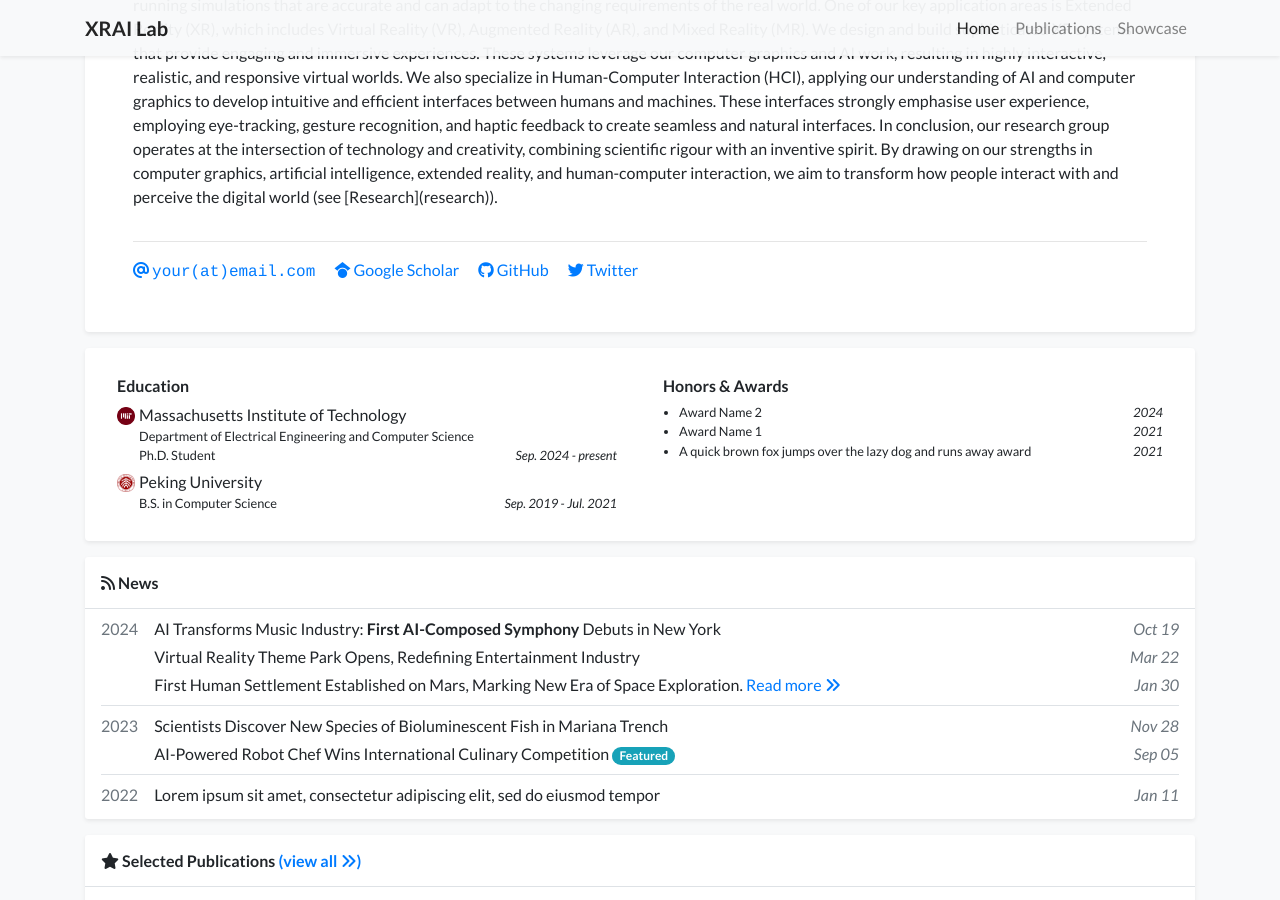
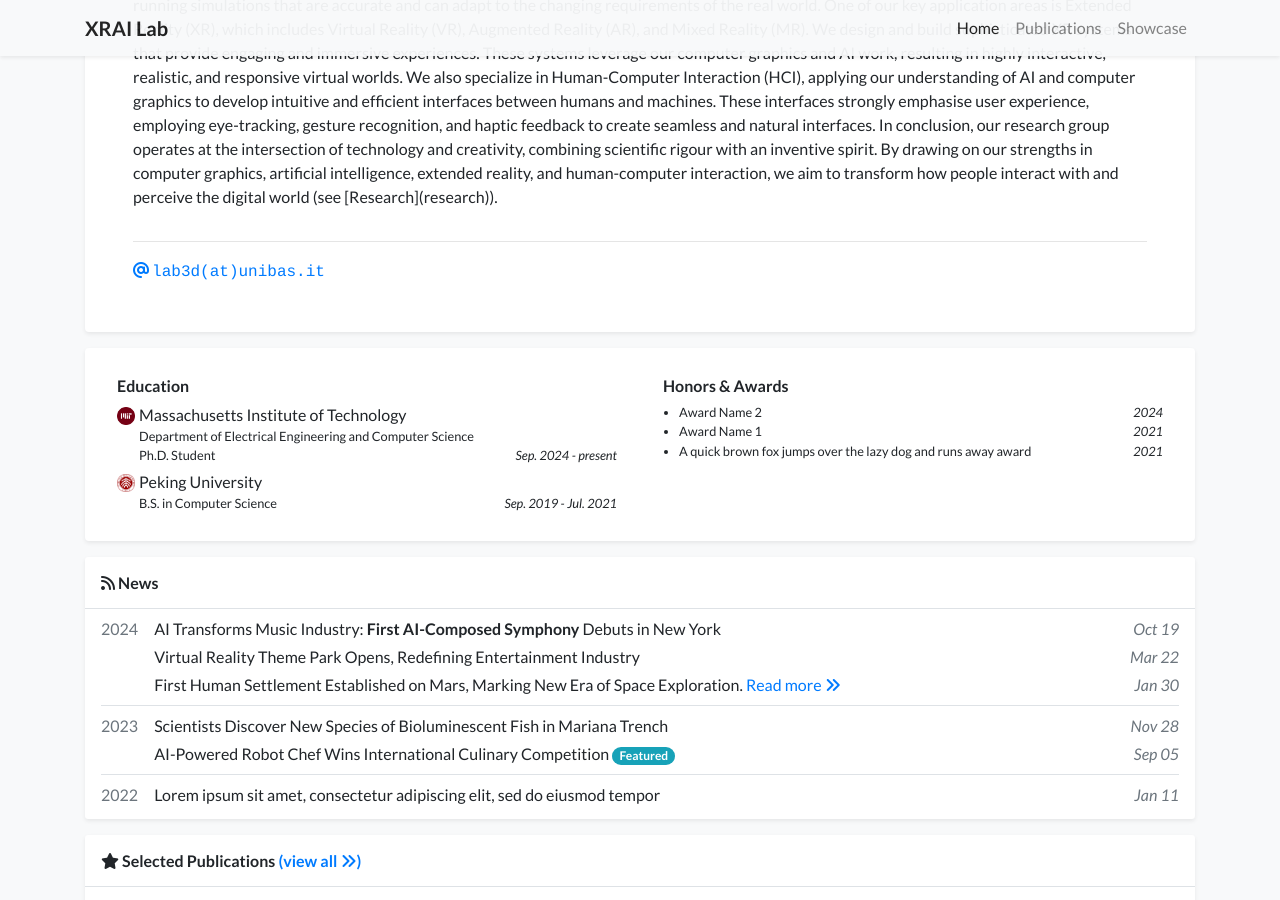
Before and after one commit to xrailab/academic-homepage, a Jekyll site: the page built from index.html, in a window 1280 px wide and 900 px high, scrolled down 511 px. Built offline with Jekyll 4.4.1, drawn with Linux system fonts in a browser that asks for light colours; nearby versions of some CDN libraries; a style sheet for code colours, icons or effects is not loaded.

Commit message:
Update profile.yml

```diff
--- a/_data/profile.yml
+++ b/_data/profile.yml
@@ -8,11 +8,11 @@ positions:
 - name: Position 2 without logo
 
 
-email: "your@email.com"
+email: "lab3d@unibas.it"
 # cv_link: link-to-your-cv-file
-gscholar: xFmQpf4AAAAJ  # This is an example, replace it with your own Google Scholar ID
-github: your_github_id
-twitter: your_twitter_id  # Do not include the '@' symbol
+# gscholar: xFmQpf4AAAAJ  # This is an example, replace it with your own Google Scholar ID
+# github: your_github_id
+# twitter: your_twitter_id  # Do not include the '@' symbol
 # wechat_qrcode: /assets/images/etc/wechat.jpg
 # wechat_prompt: >-
 #   Please tell me your <strong>name</strong> and <strong>affiliation</strong> (current or past) when adding my wechat. Thanks!
```
